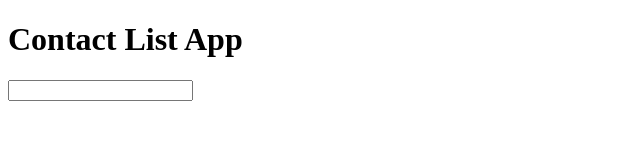
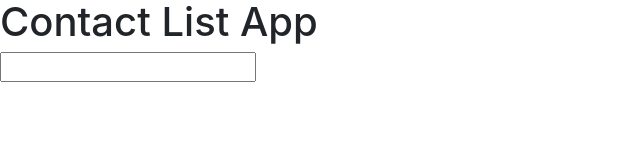
Before and after one commit to GracieChristine/contactlist-with-angular-and-mongodb, a website: page public/index.html in a window 1280 px wide. Shown: the whole page, without its empty margins (0-640 px from the left). Drawn offline with nearby package versions, Linux system fonts and the light colour scheme.

Commit message:
Adding bootstrap and confirming it works.

```diff
--- a/public/index.html
+++ b/public/index.html
@@ -4,6 +4,8 @@
 <head>
   <meta charset="utf-8">
   <title>Contact List App</title>
+  <!-- STYLESHEET -->
+  <link rel="stylesheet" href="https://maxcdn.bootstrapcdn.com/bootstrap/4.0.0-beta/css/bootstrap.min.css" integrity="sha384-/Y6pD6FV/Vv2HJnA6t+vslU6fwYXjCFtcEpHbNJ0lyAFsXTsjBbfaDjzALeQsN6M" crossorigin="anonymous">
 </head>
 
 <body>
```
